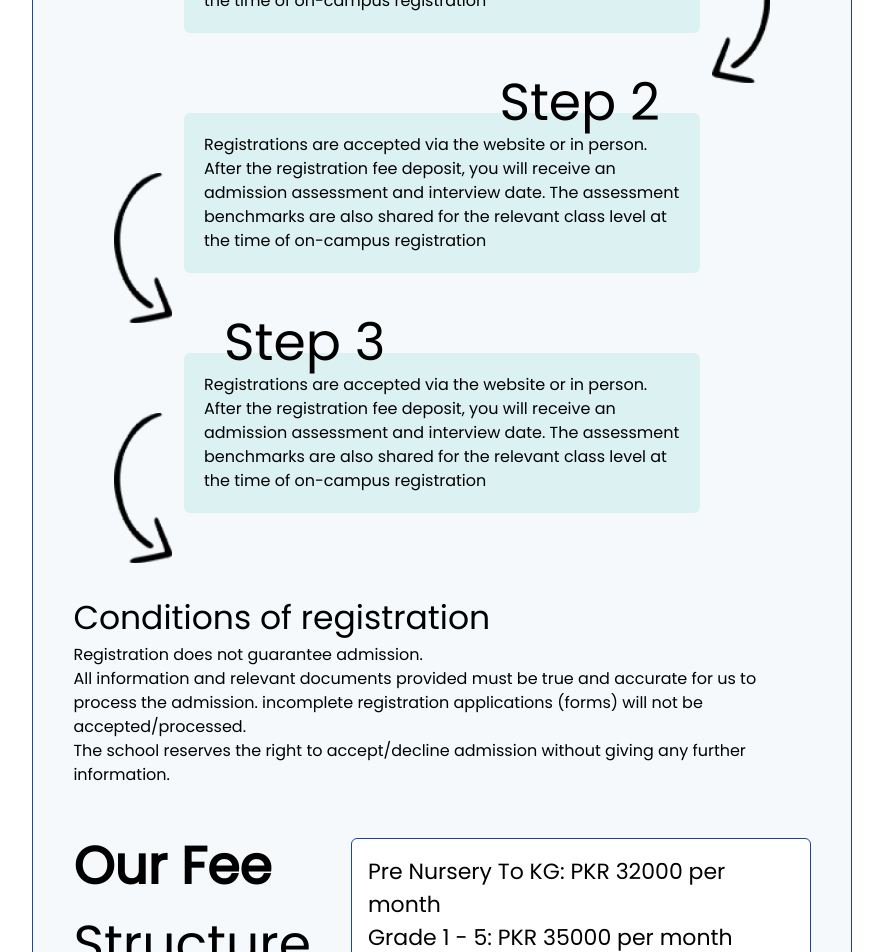
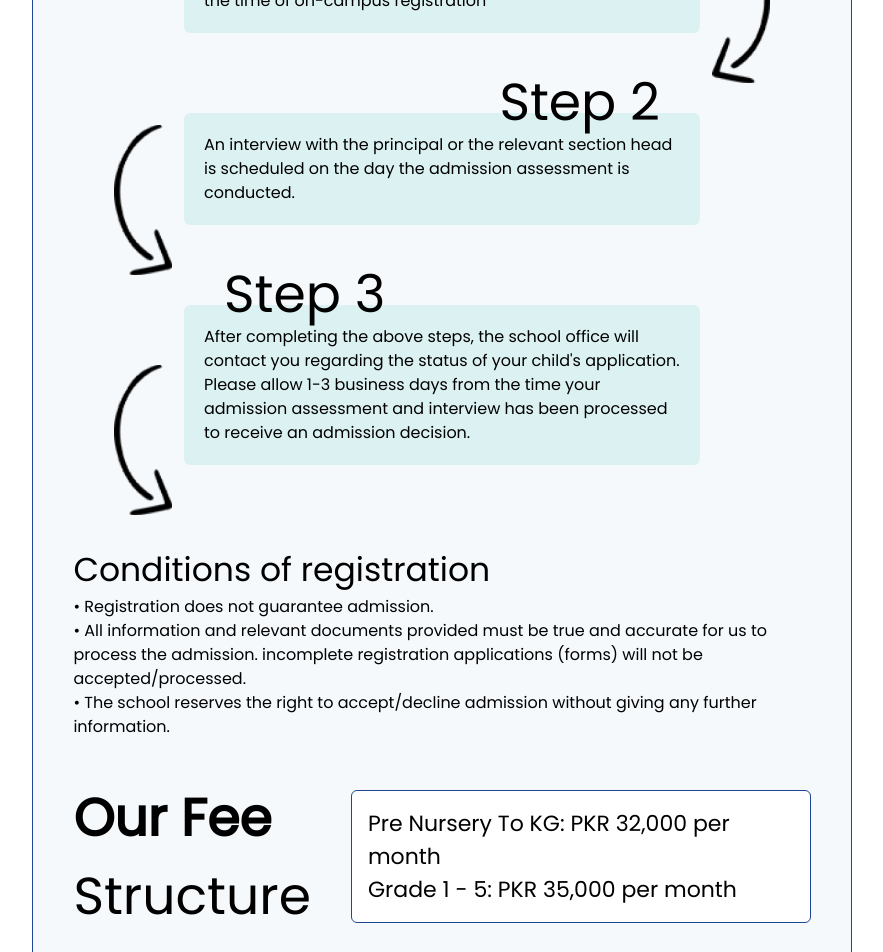
Before and after one commit to Synapse-Solutions/CSI, a Next.js app: page /interest-form in a window 1280 px wide. Shown: the part 1020-1972 px from the top of the page, without its empty margins (198-1081 px from the left). Built offline with nearby package versions, Linux system fonts and the light colour scheme.

Commit message:
Fixed Spelling and Content Mistakes

```diff
--- a/app/(pages)/academic-councel/page.tsx
+++ b/app/(pages)/academic-councel/page.tsx
@@ -30,7 +30,7 @@ export default function page() {
             bring significant expertise within education to CSI. Collectively,
             Council members engage with international discourses and best
             practices to ensure that CS's academic programs reflect the very
-            best trends in schooling and education globally
+            best trends in schooling and education globally.
           </p>
         </div>
       </section>
--- a/app/(pages)/advisory-board/page.tsx
+++ b/app/(pages)/advisory-board/page.tsx
@@ -28,7 +28,7 @@ export default function page() {
             strategic insight to CSI. Comprised of practitioners, policy experts
             and leading academics, the CSI Advisory Board ensures that CSl is
             well equipped to respond to the changing challenges and
-            circumstances of schooling and education in the 21st Century. The
+            circumstances of schooling and education in the 21st century. The
             diversified experience of our Board ensures that from academic depth
             to skills acquisition to real world applicability, education at CSI
             is always of the highest quality.
--- a/app/(pages)/contact-us/page.tsx
+++ b/app/(pages)/contact-us/page.tsx
@@ -107,7 +107,7 @@ export default function page() {
               We'd love to hear from you! Whether you have questions, need
               information, or want to schedule a visit, our team is here to
               assist you. Reach out to us via phone, email, or the contact form
-              to the left, and we'll get back to you promptly.{" "}
+              on this page, and we'll get back to you promptly.{" "}
             </p>
             <div className="mt-10">
               <div className="flex items-center gap-2">
--- a/app/(pages)/home/page.tsx
+++ b/app/(pages)/home/page.tsx
@@ -55,7 +55,7 @@ export default function Home() {
               The CSI Way
             </h1>
             <p className="text-[14px] md:text-[18px]">
-              CSi’s Approach takes the best from international best practics,
+              CSI’s Approach takes the best from international best practics,
               local expertise & the latest in research to deliver an education
               best suited for 21st century.
             </p>
@@ -69,7 +69,7 @@ export default function Home() {
         </section>
         <div className="bg-[#EEEEEE] hidden xl:block w-screen h-[50%] absolute -bottom-[10%] left-0 z-0"></div>
       </main>
-      <section className="w-full my-[80px] md:my-[150px] xl:mt-[15%]">
+      <section className="w-full mt-0 md:mt-[150px] xl:mt-[15%]">
         <div className="h-auto w-[100vw] xl:w-[calc(100vw)] relative">
           <Image
             src={"/section001.png"}
@@ -152,7 +152,7 @@ export default function Home() {
                   onClickCross={() => setActiveHoverIndex(null)}
                   title="Outlook"
                   bgColor="bg-[#00889C]"
-                  description="At CSI, we cultivate a positive, forward-thinking mindset. Our students learn to view challenges as opportunities, set ambitious goals, and stay motivated. This proactive outlook, combined with empathy and social responsibility, prepares them for personal success!"
+                  description="At CSI, we cultivate a positive and forward-thinking mindset. Our students learn to view challenges as opportunities, set ambitious goals, and stay motivated. This proactive outlook, combined with empathy and social responsibility prepares them for personal success!"
                   image="outlook_bg"
                   link="/robins"
                 />
--- a/app/(pages)/interest-form/page.tsx
+++ b/app/(pages)/interest-form/page.tsx
@@ -99,11 +99,8 @@ export default function page() {
                 Step 2
               </h1>
               <p>
-                Registrations are accepted via the website or in person. After
-                the registration fee deposit, you will receive an admission
-                assessment and interview date. The assessment benchmarks are
-                also shared for the relevant class level at the time of
-                on-campus registration
+                An interview with the principal or the relevant section head is
+                scheduled on the day the admission assessment is conducted.
               </p>
               <Image
                 src={"/left_arrow.png"}
@@ -118,11 +115,10 @@ export default function page() {
                 Step 3
               </h1>
               <p>
-                Registrations are accepted via the website or in person. After
-                the registration fee deposit, you will receive an admission
-                assessment and interview date. The assessment benchmarks are
-                also shared for the relevant class level at the time of
-                on-campus registration
+                After completing the above steps, the school office will contact
+                you regarding the status of your child's application. Please allow 1-3 business
+                days from the time your admission assessment and interview has been processed to
+                receive an admission decision.
               </p>
               <Image
                 src={"/left_arrow.png"}
@@ -138,11 +134,11 @@ export default function page() {
               Conditions of registration
             </p>
             <p>
-              Registration does not guarantee admission. <br />
-              All information and relevant documents provided must be true and
+            • Registration does not guarantee admission. <br />
+            • All information and relevant documents provided must be true and
               accurate for us to process the admission. incomplete registration
               applications (forms) will not be accepted/processed. <br />
-              The school reserves the right to accept/decline admission without
+            • The school reserves the right to accept/decline admission without
               giving any further information.
             </p>
           </div>
@@ -153,11 +149,11 @@ export default function page() {
             <div className="bg-white border-[1px] border-[#1F4694] rounded-md p-4">
               <p className="text-[22px] font-[700px]">
                 Pre Nursery To KG:{" "}
-                <span className="font-[400]">PKR 32000 per month</span>
+                <span className="font-[400]">PKR 32,000 per month</span>
               </p>
               <p className="text-[22px] font-[700px]">
                 Grade 1 - 5:{" "}
-                <span className="font-[400]">PKR 35000 per month</span>
+                <span className="font-[400]">PKR 35,000 per month</span>
               </p>
             </div>
           </div>
--- a/app/sharecomponents/Footer.tsx
+++ b/app/sharecomponents/Footer.tsx
@@ -32,16 +32,16 @@ export default function Footer() {
         />
         <h1 className="font-bold text-[22px] mt-5">Quick Links</h1>
         <div className="flex gap-3 xl:gap-10 mt-5 text-[15px]">
-          <Link href={"/coming-soon"}>
+          <Link href={"/learning-program"}>
             <p className="hover:text-[#028676]">Programs</p>
           </Link>
-          <Link href={"/coming-soon"}>
+          <Link href={"/see-the-campus"}>
             <p className="hover:text-[#028676]">See The campus</p>
           </Link>
-          <Link href={"/coming-soon"}>
+          <Link href={"/interest-form"}>
             <p className="hover:text-[#028676]">Admissions</p>
           </Link>
-          <Link href={"/coming-soon"}>
+          <Link href={"/clearity-by-csi"}>
             <p className="hover:text-[#028676]">Clarity by CSI</p>
           </Link>
         </div>
@@ -85,7 +85,7 @@ export default function Footer() {
       </div>
       <div className="w-full xl:w-[30%] flex flex-col items-center justify-center gap-10 mt-20 xl:mt-0">
         <p className="text-center">
-          The care, safety and wellbeing of all children and vulnerable people
+          The care, safety and wellbeing of all children, and vulnerable people,
           is a core and fundamental responsibility for our community.
         </p>
         {/* <Image
```
